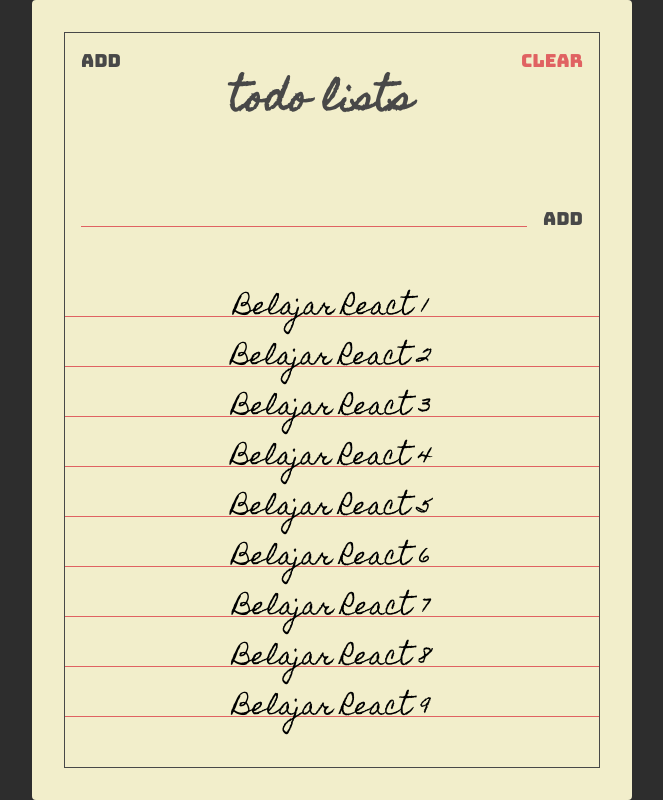
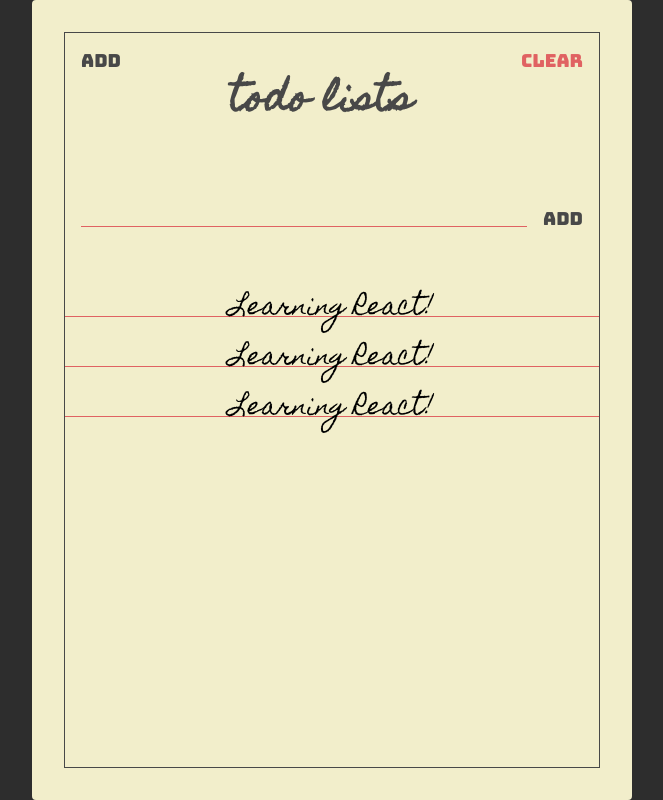
Before and after one commit to imamfh24/react-todolist, a React (Create React App) app: page / in a window 1280 px wide. Shown: the whole page, without its empty margins (308-971 px from the left). Built offline with nearby package versions, Linux system fonts and the light colour scheme.

Commit message:
refactor todos dan todolist component

```diff
--- a/src/component/Todos.jsx
+++ b/src/component/Todos.jsx
@@ -1,37 +1,7 @@
 import React from 'react';
-import Todo from './Todo'
-const Todos = () => {
-
-    const todos = [
-        {
-            text: "Belajar React 1"
-        },
-        {
-            text: "Belajar React 2"
-        },
-        {
-            text: "Belajar React 3"
-        },
-        {
-            text: "Belajar React 4"
-        },
-        {
-            text: "Belajar React 5"
-        },
-        {
-            text: "Belajar React 6"
-        },
-        {
-            text: "Belajar React 7"
-        },
-        {
-            text: "Belajar React 8"
-        },
-        {
-            text: "Belajar React 9"
-        },
-
-    ]
+import Todo from './Todo';
+import PropTypes from 'prop-types';
+const Todos = ({ todos }) => {
 
     return (
         <section className="todos">
@@ -44,4 +14,10 @@
     )
 }
 
+Todos.propTypes={
+    todos: PropTypes.arrayOf(PropTypes.shape({
+        text: PropTypes.string
+    }))
+}
+
 export default Todos;
--- a/src/pages/TodoList.jsx
+++ b/src/pages/TodoList.jsx
@@ -1,4 +1,4 @@
-import React from 'react';
+import React, {useState} from 'react';
 
 
 import Paper from "../component/Paper";
@@ -7,11 +7,18 @@
 import Todos from "../component/Todos";
 
 const TodoList = () => {
+
+const [todos, setTodos] = useState([
+    { text: "Learning React!" },
+    { text: "Learning React!" },
+    { text: "Learning React!" },
+])
+
   return (
     <Paper>
       <Header/>
       <TodoForm/>
-      <Todos/>
+      <Todos todos={todos}/>
     </Paper>
   );
 }
```
